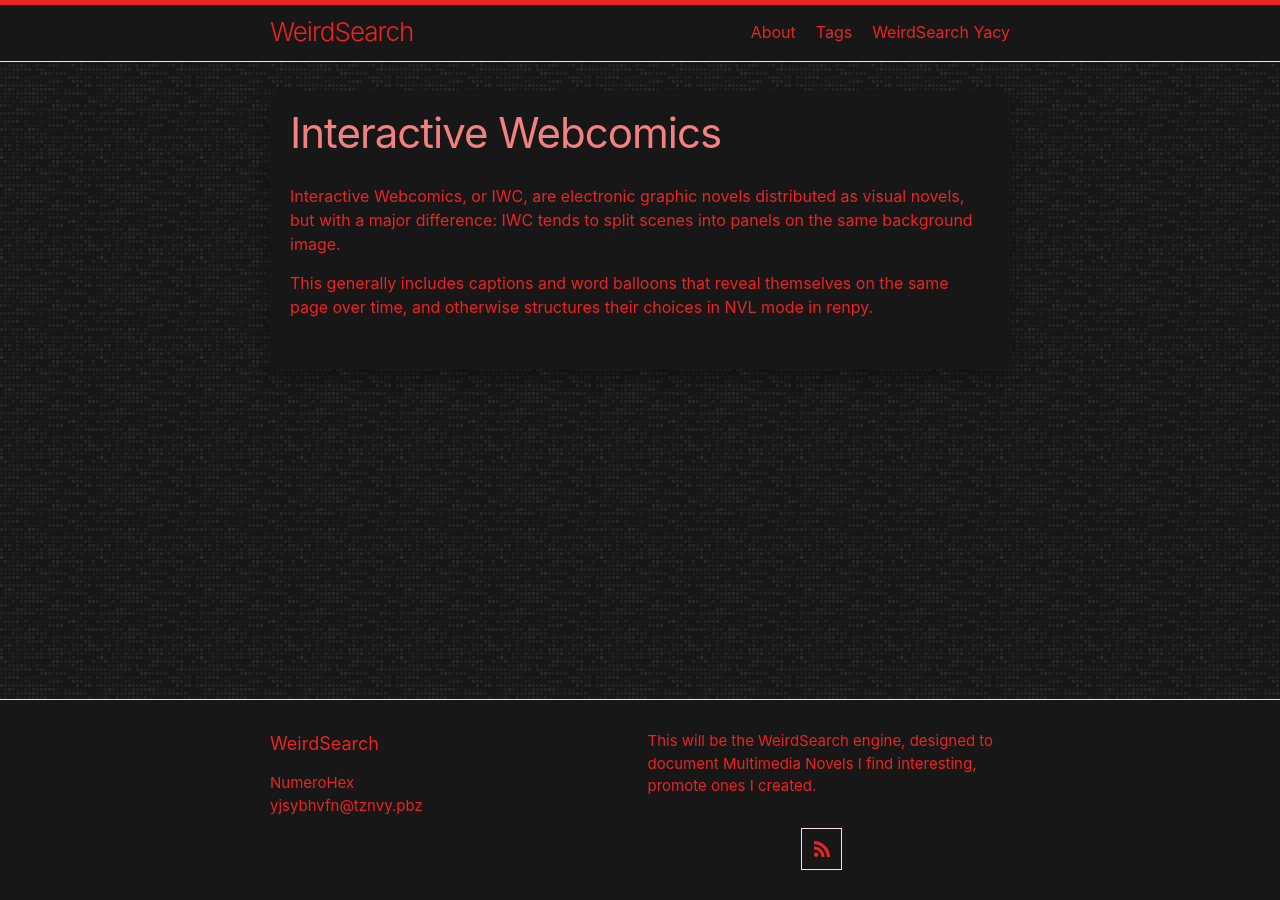
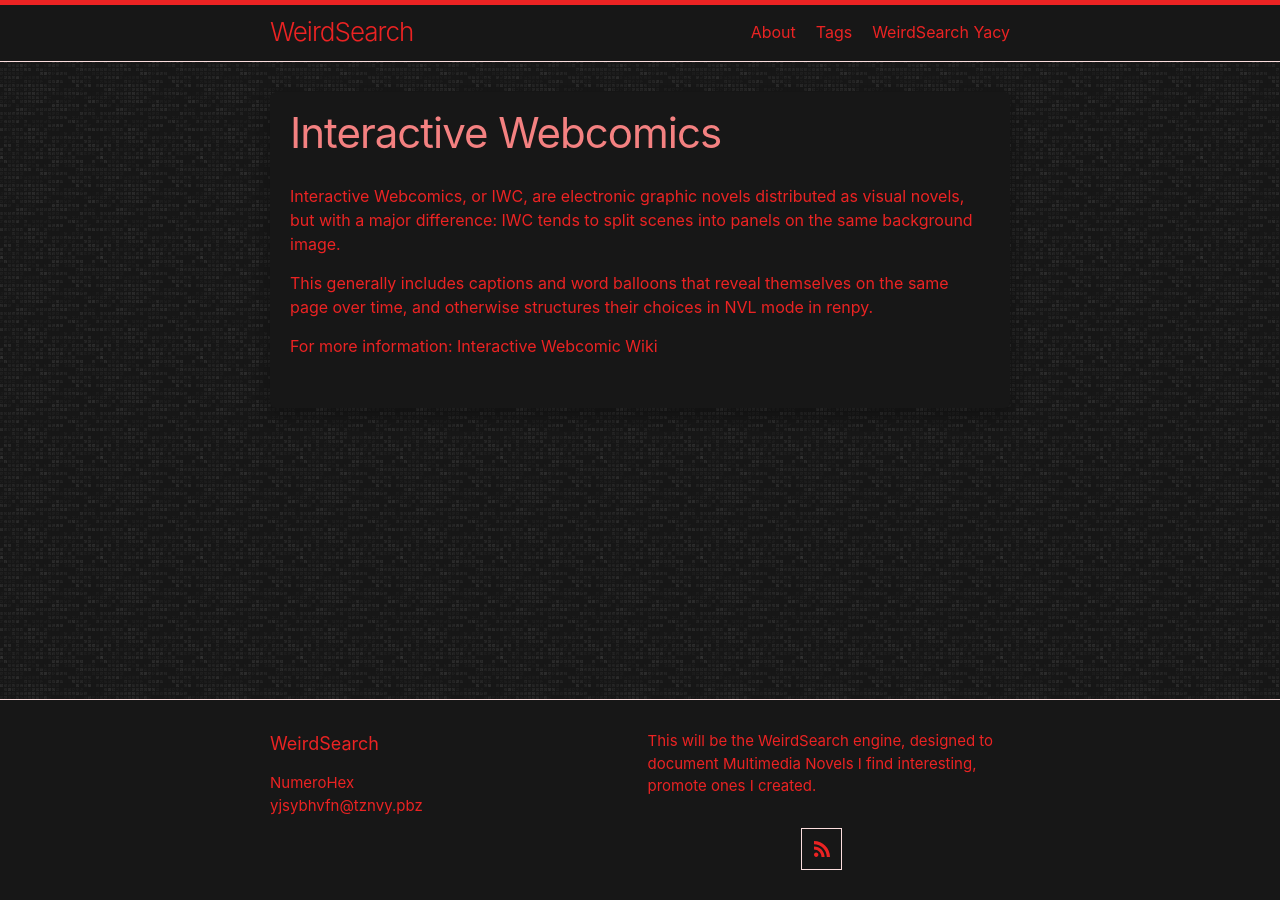
Before and after one commit to LWFlouisa/WeirdSearch, a Jekyll site: the page built from tags/interactivewebcomic.md, in a window 1280 px wide. Built offline with Jekyll 4.4.1, drawn with Linux system fonts in a browser that asks for light colours.

Commit message:
Update interactivewebcomic.md

```diff
--- a/tags/interactivewebcomic.md
+++ b/tags/interactivewebcomic.md
@@ -5,3 +5,5 @@ layout: page
 Interactive Webcomics, or IWC, are electronic graphic novels distributed as visual novels, but with a major difference: IWC tends to split scenes into panels on the same background image.
 
 This generally includes captions and word balloons that reveal themselves on the same page over time, and otherwise structures their choices in NVL mode in renpy.
+
+For more information: [Interactive Webcomic Wiki](https://lwflouisa.github.io/InteractiveWebcomicWiki/)
```
